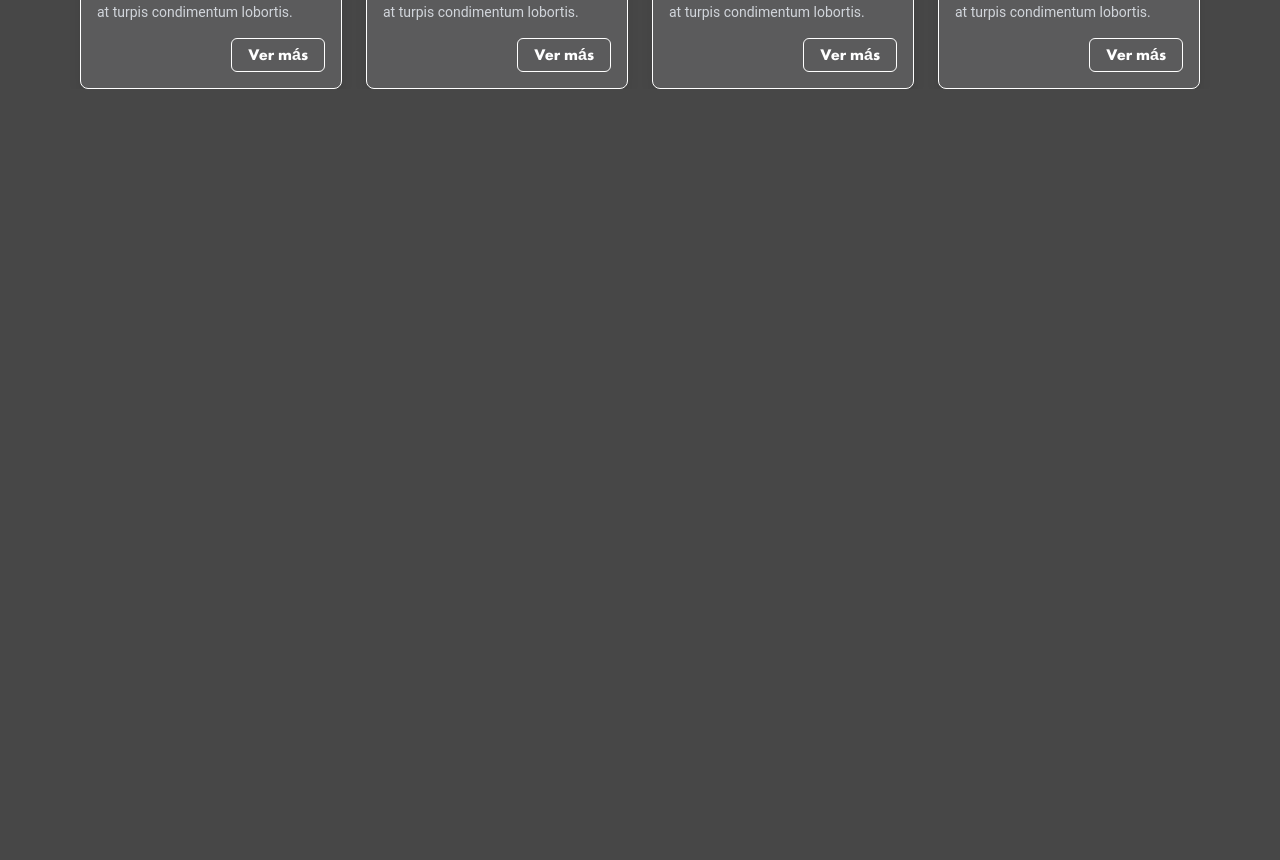
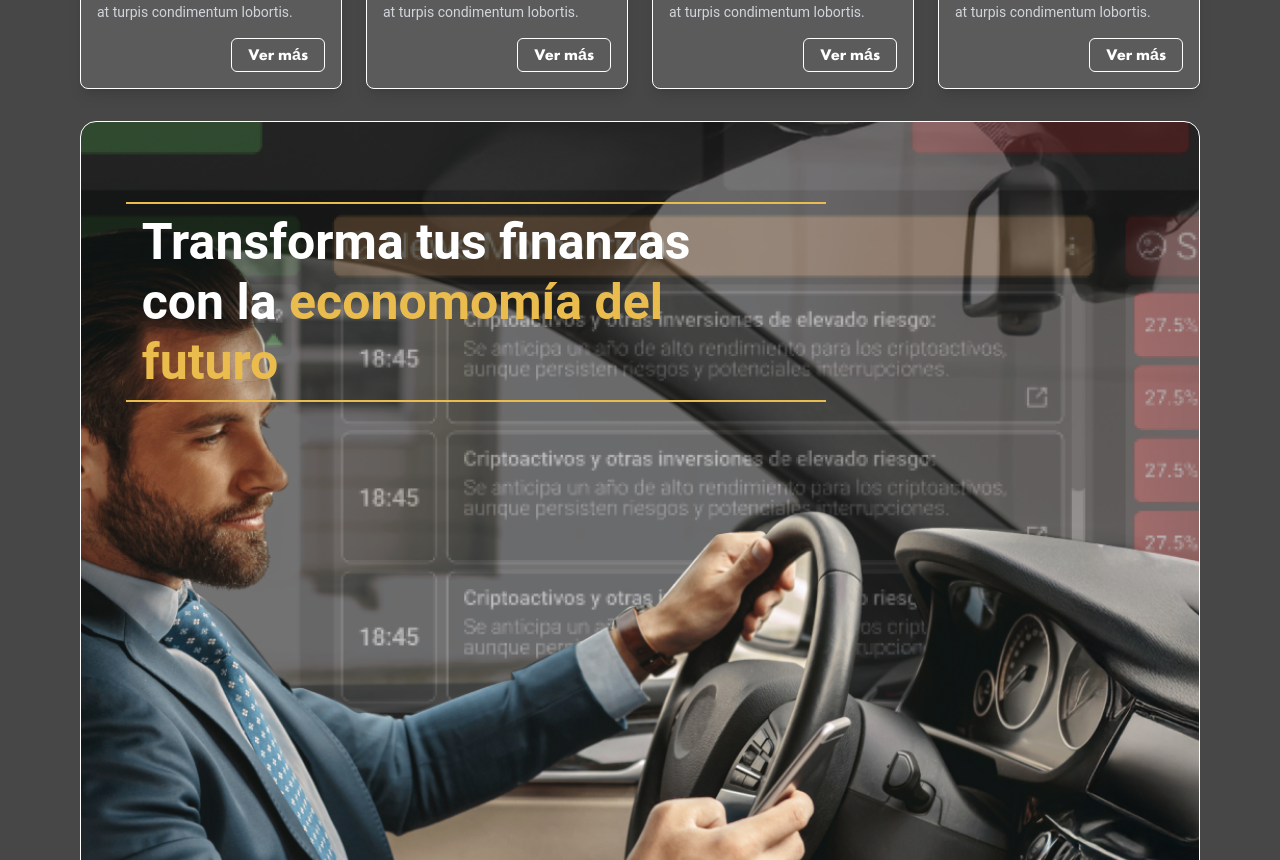
Before and after one commit to camiloparrax8/vyrtiummedia, a Next.js app: page / in a window 1280 px wide. Shown: the part 1940-2800 px from the top of the page. Before the commit the page ends 2029 px from the top, so only its background shows below. Built offline with nearby package versions, Linux system fonts and the light colour scheme; no server answers.

Commit message:
feat(DrivingSection): create a new component

```diff
--- /dev/null
+++ b/src/app/components/driving_section.js
@@ -0,0 +1,15 @@
+import Title from "./title";
+export default function DrivingSection() {
+    return (
+        <div className="grid h-full mt-8 mx-8 md:mx-20 border-white border-[1px] rounded-2xl overflow-hidden bg-cover md:bg-center bg-no-repeat bg-[url('/images/driving.png')]" >
+            <div className="relative h-full min-h-[400px] md:min-h-[800px]">
+                <div className="flex flex-col w-full md:pb-16 md:pt-4 md:max-w-[700px] max-w-[260px] absolute top-[8%] md:top-[8%] left-1/2 -translate-x-1/2 md:left-[4%] md:-translate-x-0">
+                        <div className="border-y-[2px] border-primary px-4 py-2">
+                             <h2 className="text-white text-2xl font-bold md:text-[50px]/[60px]">Transforma tus finanzas</h2>
+                            <Title title ="con la economomía del futuro"  highlight = "economomía del futuro"  className ="text-white text-2xl font-bold md:text-[50px]/[60px]"></Title>
+                        </div>
+                </div>
+            </div>
+        </div>
+        )
+}
--- a/src/app/page.js
+++ b/src/app/page.js
@@ -1,9 +1,9 @@
-import Image from "next/image";
 import Header from "./components/header";
 import HomeBanner from "./components/home_banner";
 import AboutCxp from "./components/about_cxp";
 import CryptoCarousel from "./components/crypto_carousel";
 import BlogSection from "./components/blog_section";
+import DrivingSection from "./components/driving_section";
 
 export default function Home() {
   return (
@@ -13,6 +13,7 @@ export default function Home() {
       <CryptoCarousel />
       <AboutCxp />
       <BlogSection />
+      <DrivingSection />
     </>
   );
 }
```
Also changed, not shown: public/images/driving.png (added).
